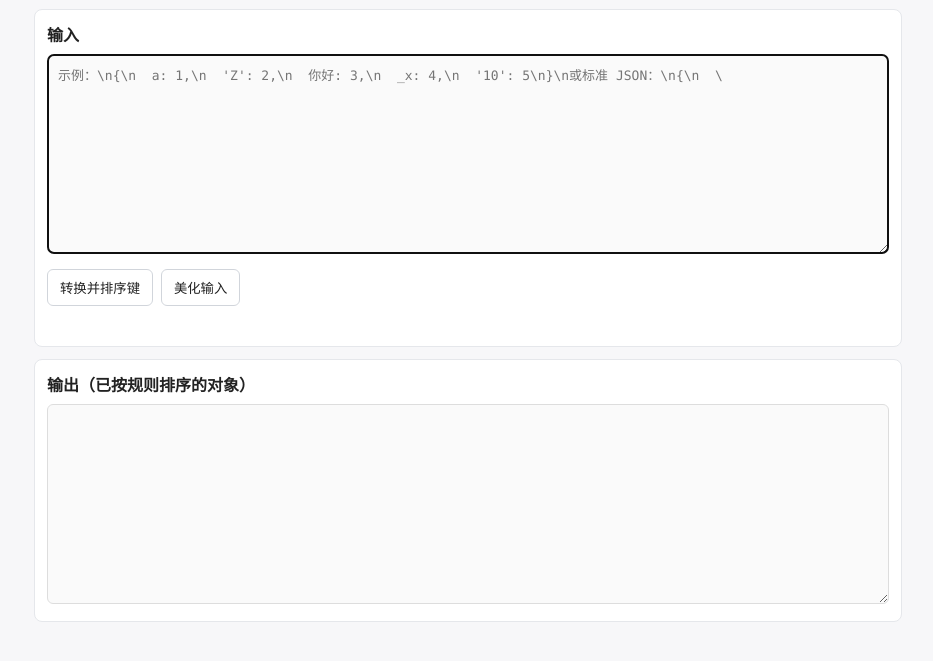
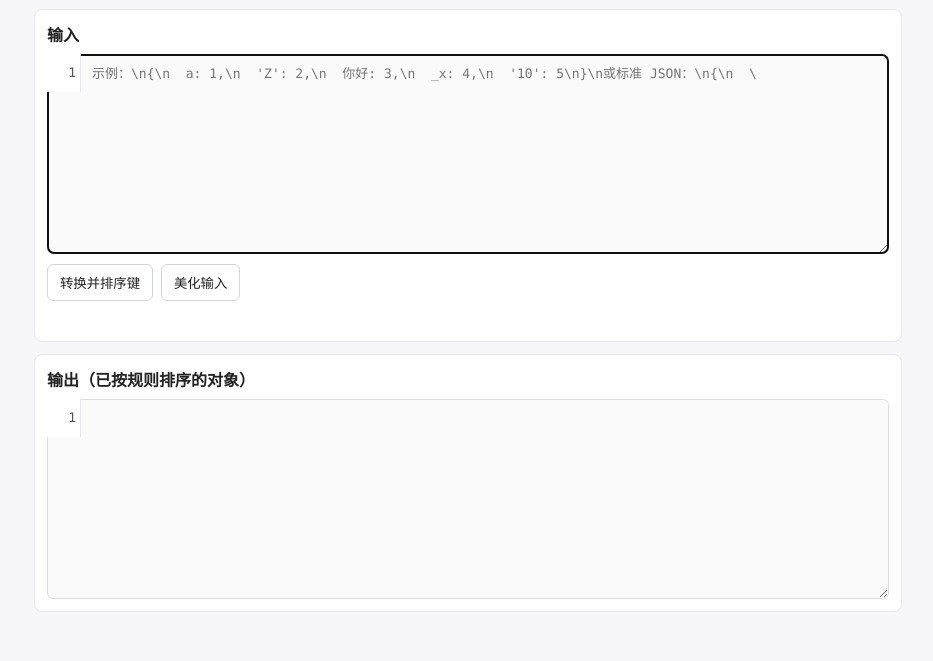
Before and after one commit to liwenkang/tools, a website: page index.html in a window 1280 px wide. Shown: the part 131-792 px from the top of the page, without its empty margins (172-1105 px from the left). Drawn offline with Linux system fonts and the light colour scheme.

Commit message:
feat(ui): 输入/输出支持行号显示; fix(serializer): 移除 toSortedJSON 中遗留的 $ 占位符

```diff
--- a/index.html
+++ b/index.html
@@ -24,7 +24,7 @@
 
     <section class="panel">
       <label for="input" data-i18n="inputLabel">输入</label>
-      <textarea id="input" placeholder="示例：\n{\n  a: 1,\n  'Z': 2,\n  你好: 3,\n  _x: 4,\n  '10': 5\n}\n或标准 JSON：\n{\n  \"a\": 1,\n  \"Z\": 2,\n  \"你好\": 3,\n  \"_x\": 4,\n  \"10\": 5\n}" autofocus></textarea>
+      <div class="textarea-wrapper"><div class="line-nums" aria-hidden="true" id="input-lines"></div><textarea id="input" placeholder="示例：\n{\n  a: 1,\n  'Z': 2,\n  你好: 3,\n  _x: 4,\n  '10': 5\n}\n或标准 JSON：\n{\n  \"a\": 1,\n  \"Z\": 2,\n  \"你好\": 3,\n  \"_x\": 4,\n  \"10\": 5\n}" autofocus></textarea></div>
       <div class="actions">
         <button id="convert" data-i18n="convertBtn">转换并排序键</button>
         <button id="format" data-i18n="formatBtn">美化输入</button>
@@ -34,7 +34,7 @@
 
     <section class="panel">
       <label for="output" data-i18n="outputLabel">输出（已按规则排序的对象）</label>
-      <textarea id="output" readonly></textarea>
+      <div class="textarea-wrapper"><div class="line-nums" aria-hidden="true" id="output-lines"></div><textarea id="output" readonly></textarea></div>
     </section>
   </main>
 
--- a/script.js
+++ b/script.js
@@ -58,11 +58,29 @@
     });
   }
 
+  function updateLineNums(textarea, gutter) {
+    const lines = textarea.value.split('\n').length || 1;
+    let buf = '';
+    for (let i = 1; i <= lines; i++) buf += i + '\n';
+    gutter.textContent = buf;
+    gutter.scrollTop = textarea.scrollTop;
+  }
+  const $inputLines = document.getElementById('input-lines');
+  const $outputLines = document.getElementById('output-lines');
+  function attachLineEvents(textarea, gutter){
+    if(!textarea || !gutter) return;
+    textarea.addEventListener('input', ()=> updateLineNums(textarea, gutter));
+    textarea.addEventListener('scroll', ()=> { gutter.scrollTop = textarea.scrollTop; });
+    updateLineNums(textarea, gutter);
+  }
+  attachLineEvents($input, $inputLines);
+  attachLineEvents($output, $outputLines);
+
   function doConvert() {
     showError("");
     try {
       const inputObj = parseInput($input.value);
-      // 性能风险提示：对象过大时提示
+      // 性能风险提示：对象较大时提示
       if (window.Sorter && typeof window.Sorter.estimateSize === 'function') {
         const { keys, depth } = window.Sorter.estimateSize(inputObj);
         const KEY_THRESHOLD = 1000; // 键数量阈值
@@ -73,9 +91,11 @@
       }
       const jsonStr = window.Sorter.toSortedJSON(inputObj);
       $output.value = jsonStr;
+      updateLineNums($output, $outputLines);
     } catch (err) {
       showError(err.message || String(err));
       $output.value = "";
+      updateLineNums($output, $outputLines);
     }
   }
 
@@ -102,6 +122,7 @@
       }
       // 美化但保持排序：重新生成排序后 JSON
       $input.value = window.Sorter.toSortedJSON(inputObj);
+      updateLineNums($input, $inputLines);
     } catch (err) {
       showError("美化失败：" + (err.message || String(err)));
     }
--- a/sort.js
+++ b/sort.js
@@ -239,7 +239,7 @@
         return `${padInner}${JSON.stringify(k)}: ${valueStr}`;
       });
       if (!parts.length) return '{}';
-      return `{$\n${parts.join(',\n')}$\n${pad}}`.replace(/\$\\n/g,'\n');
+      return '{\n' + parts.join(',\n') + '\n' + pad + '}';
     }
     // 直接返回构造字符串（避免 JSON.parse 破坏顺序）
     const raw = serialize(obj, 0);
--- a/style.css
+++ b/style.css
@@ -58,13 +58,35 @@ textarea {
   font-family: ui-monospace, SFMono-Regular, Menlo, Monaco, Consolas,
     "Liberation Mono", "Courier New", monospace;
   font-size: 13px;
-  padding: 10px;
+  padding: 10px 10px 10px 44px; /* 留出行号栏 */
   border: 1px solid var(--input-border);
   border-radius: 6px;
   background: var(--input-bg);
   color: var(--text);
   transition: background var(--transition), border-color var(--transition), color var(--transition);
+  line-height: 1.4;
+  white-space: pre;
 }
+.textarea-wrapper { position: relative; }
+.line-nums {
+  position: absolute;
+  top: 0; left: 0;
+  width: 34px;
+  padding: 10px 4px;
+  border-right: 1px solid var(--panel-border);
+  font-family: ui-monospace, SFMono-Regular, Menlo, Monaco, Consolas,
+    "Liberation Mono", "Courier New", monospace;
+  font-size: 13px;
+  line-height: 1.4;
+  text-align: right;
+  user-select: none;
+  pointer-events: none;
+  color: var(--muted);
+  background: var(--panel-bg);
+  box-sizing: border-box;
+  overflow: hidden;
+}
+.textarea-wrapper textarea { display: block; }
 .actions { display: flex; gap: 8px; margin-top: 10px; flex-wrap: wrap; }
 button {
   padding: 8px 12px;
```
